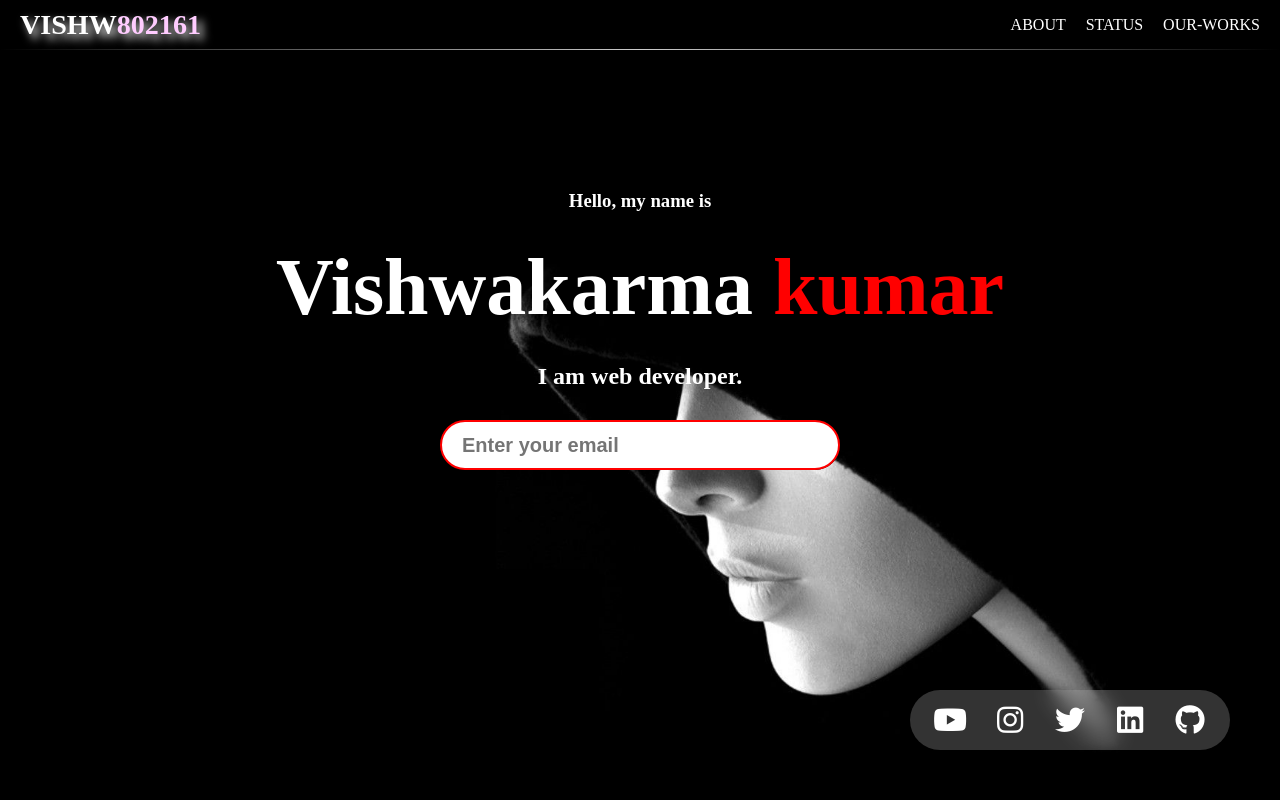
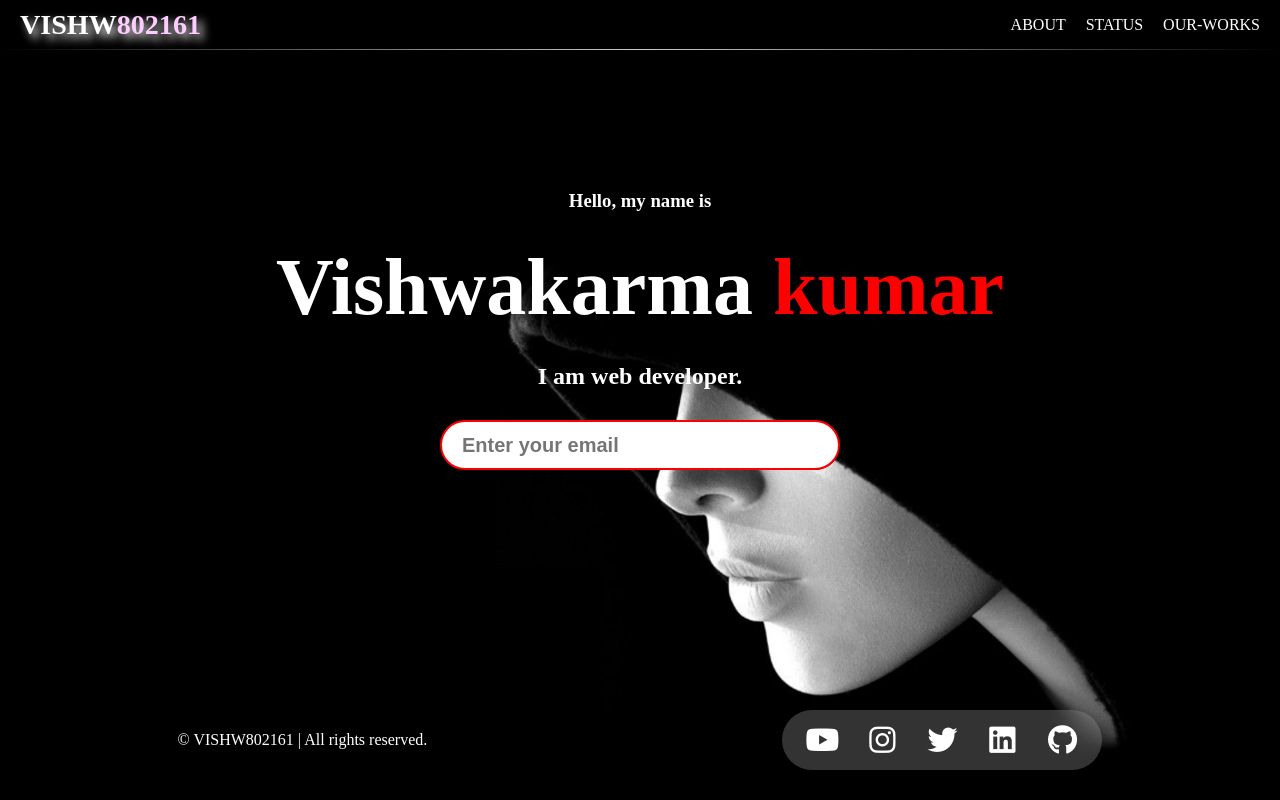
Before and after one commit to vishw802161/portfolio, a plain HTML site: page index.html in a window 1280 px wide. Drawn offline with Linux system fonts and the light colour scheme.

Commit message:
change in footer

```diff
--- a/Assets/Style/style.css
+++ b/Assets/Style/style.css
@@ -122,8 +122,16 @@ header .nav .mobile-button h1 {
 }
 footer {
   position: absolute;
-  right: 50px;
-  bottom: 50px;
+  bottom: 30px;
+  width: 100%;
+  height: 60px;
+  display: flex;
+  align-items: center;
+  justify-content: space-around;
+}
+footer .social_icons {
+  width: min-content;
+  height: 100%;
   padding: 10px 20px;
   background: rgba(255, 255, 255, 0.2);
   backdrop-filter: blur(10px);
@@ -131,11 +139,6 @@ footer {
   display: flex;
   align-items: center;
   justify-content: center;
-}
-footer .social_icons {
-  width: 100%;
-  height: 100%;
-  display: flex;
   gap: 20px;
 }
 footer .social_icons .links {
@@ -206,6 +209,8 @@ footer .social_icons .links:hover i {
   }
   footer {
     position: unset;
+    flex-direction: column-reverse;
+    gap: 20px;
     margin-bottom: 50px;
   }
 }
--- a/index.html
+++ b/index.html
@@ -38,6 +38,9 @@
 
     </section>
     <footer>
+        <div class="copy-txt">
+            <p>&copy; VISHW802161 | All rights reserved.</p>
+        </div>
         <div class="social_icons">
             <a href="#" class="links">
                 <i class="fa-brands fa-youtube"></i>
```
